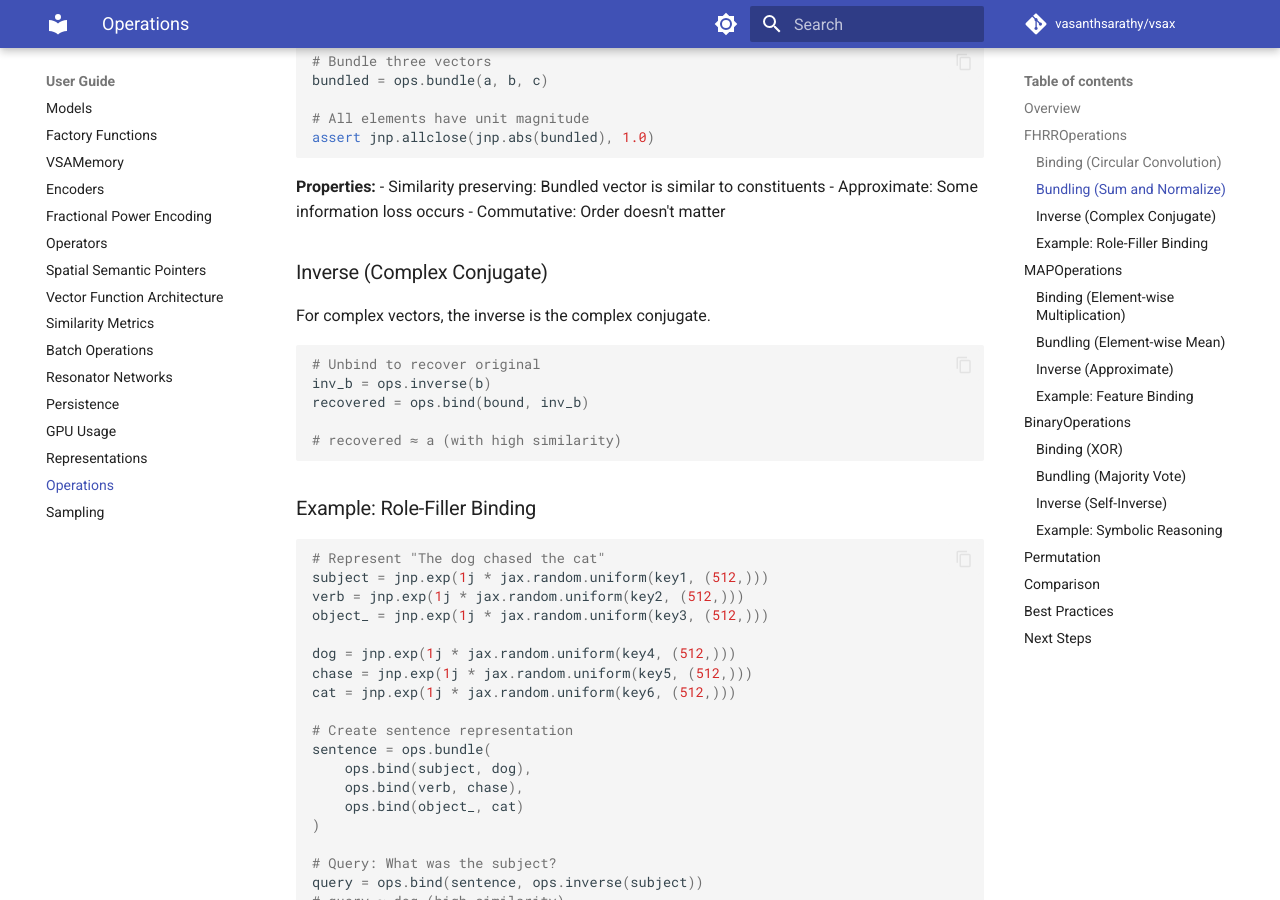
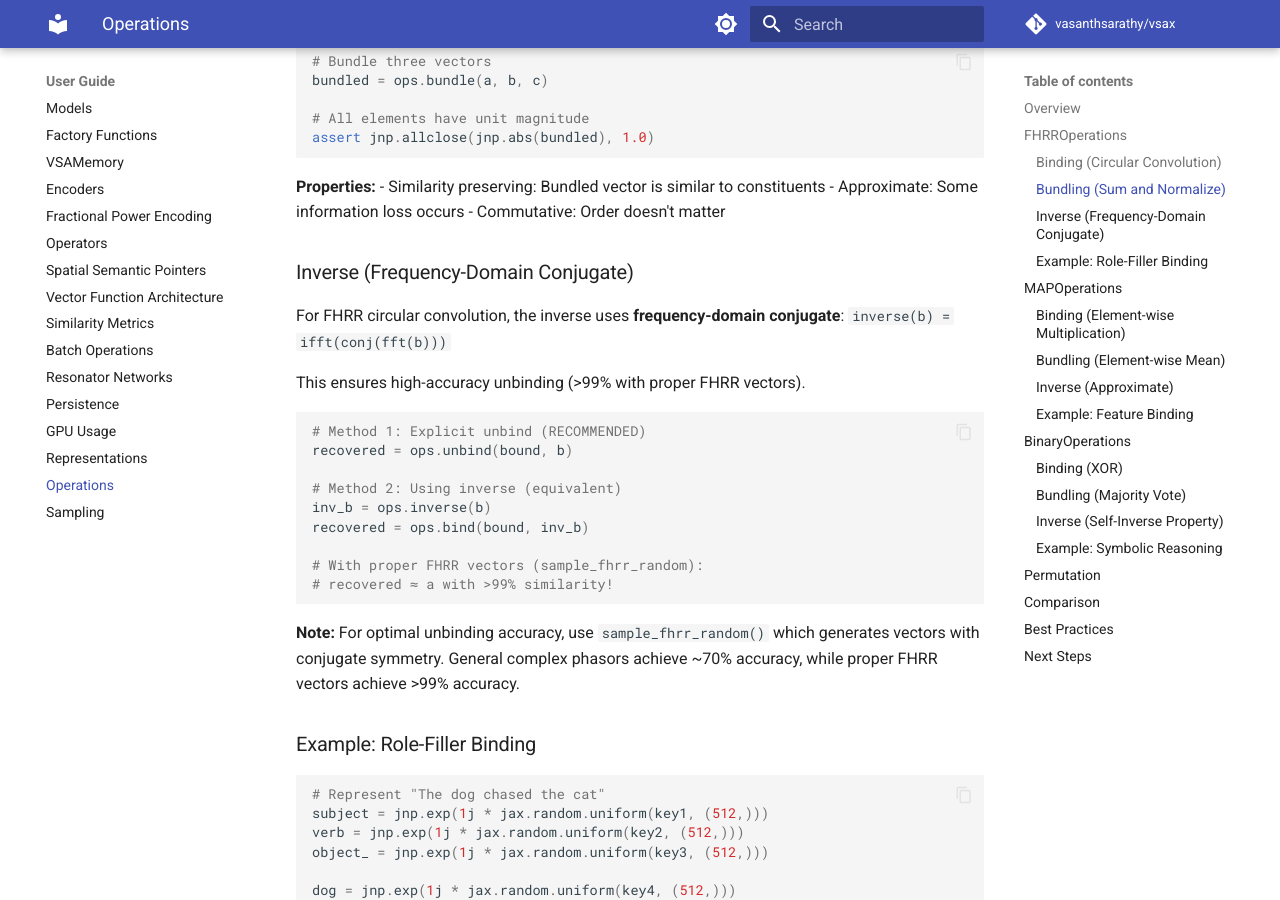
Before and after one commit to vasanthsarathy/vsax, an MkDocs documentation site: the page built from docs/guide/operations.md, in a window 1280 px wide and 900 px high, scrolled down 1324 px. Built offline with MkDocs 1.6.1 and Material for MkDocs 9.7.7, drawn with Linux system fonts in a browser that asks for light colours; comment, search, counter and statistics services are not loaded; the version menu is left out; some of the changed text lies outside the part shown.

Commit message:
docs: Update core documentation for FHRR fixes and unbinding operations
## High-Priority Documentation Updates

Updated the most critical user-facing documentation to reflect the
FHRR mathematical fixes and new unbinding operations.

### CHANGELOG.md
- Added comprehensive [Unreleased] section documenting breaking changes
- Detailed explanation of FHRR inverse fix (>99% unbinding accuracy)
- Added notes about new unbind() method and sample_fhrr_random()
- Migration guidance for users

### README.md
- Updated model descriptions with accurate unbinding metrics
- Added unbind() usage example in quick start
- Updated feature list to mention >99% FHRR accuracy
- Added explicit unbinding to key features list

### docs/index.md
- Added "Explicit Unbinding" feature to main feature list
- Updated test count to 650+ tests
- Added usage note for unbind() in Binary VSA section

### docs/guide/operations.md (Critical Guide)
- **FHRR section**: Explained frequency-domain conjugate mathematics
- Added unbind() method as recommended approach
- Documented >99% accuracy with sample_fhrr_random()
- **MAP section**: Updated with unbind() method, noted ~30-40% accuracy
- **Binary section**: Explained self-inverse property thoroughly
- All three sections now show both unbind() and inverse() patterns

## Impact
These changes update the most critical user-facing documentation that
developers consult first. Remaining documentation updates (API refs,
examples, tutorials, course materials) will follow.

🤖 Generated with [Claude Code](https://claude.com/claude-code)

Co-Authored-By: Claude Sonnet 4.5 <noreply@anthropic.com>

````diff
--- a/docs/guide/operations.md
+++ b/docs/guide/operations.md
@@ -60,17 +60,28 @@ assert jnp.allclose(jnp.abs(bundled), 1.0)
 - Approximate: Some information loss occurs
 - Commutative: Order doesn't matter
 
-### Inverse (Complex Conjugate)
+### Inverse (Frequency-Domain Conjugate)
 
-For complex vectors, the inverse is the complex conjugate.
+For FHRR circular convolution, the inverse uses **frequency-domain conjugate**:
+`inverse(b) = ifft(conj(fft(b)))`
+
+This ensures high-accuracy unbinding (>99% with proper FHRR vectors).
 
 ```python
-# Unbind to recover original
+# Method 1: Explicit unbind (RECOMMENDED)
+recovered = ops.unbind(bound, b)
+
+# Method 2: Using inverse (equivalent)
 inv_b = ops.inverse(b)
 recovered = ops.bind(bound, inv_b)
 
-# recovered ≈ a (with high similarity)
+# With proper FHRR vectors (sample_fhrr_random):
+# recovered ≈ a with >99% similarity!
 ```
+
+**Note:** For optimal unbinding accuracy, use `sample_fhrr_random()` which generates
+vectors with conjugate symmetry. General complex phasors achieve ~70% accuracy,
+while proper FHRR vectors achieve >99% accuracy.
 
 ### Example: Role-Filler Binding
 
@@ -146,15 +157,19 @@ assert jnp.allclose(bundled, (a + b + c) / 3)
 MAP uses an approximate inverse based on normalization.
 
 ```python
-# Approximate inverse
+# Method 1: Explicit unbind (RECOMMENDED)
+recovered = ops.unbind(bound, b)
+
+# Method 2: Using inverse (equivalent)
 inv_b = ops.inverse(b)
+recovered = ops.bind(bound, inv_b)
 
-# Unbinding is approximate
-recovered = ops.bind(bound, inv_b)
-# recovered ≈ a (but not exact)
+# recovered ≈ a (but not exact, typically ~30% similarity)
 ```
 
-**Note:** MAP unbinding is approximate - use for applications where exact recovery isn't critical.
+**Note:** MAP unbinding is approximate - use for applications where exact recovery
+isn't critical. Typical unbinding similarity is ~30-40%, sufficient for many
+pattern matching and classification tasks.
 
 ### Example: Feature Binding
 
@@ -225,16 +240,28 @@ bundled = ops.bundle(a, b, c)
 
 **Tie Breaking:** For even numbers of vectors, ties default to +1.
 
-### Inverse (Self-Inverse)
+### Inverse (Self-Inverse Property)
 
-XOR is its own inverse, so `inverse(a) = a`.
+XOR is its own inverse, so `inverse(a) = a`. This means unbinding is
+identical to binding for Binary VSA!
 
 ```python
-# Exact unbinding
+# Method 1: Explicit unbind (RECOMMENDED - clearer intent)
+recovered = ops.unbind(bound, b)
+assert jnp.array_equal(recovered, a)  # Exact recovery!
+
+# Method 2: Using inverse (equivalent due to self-inverse)
 inv_b = ops.inverse(b)  # inv_b == b
 recovered = ops.bind(bound, inv_b)
-assert jnp.array_equal(recovered, a)  # Exact recovery!
+assert jnp.array_equal(recovered, a)  # Same result!
+
+# Method 3: Direct binding (works because XOR is self-inverse)
+recovered = ops.bind(bound, b)
+assert jnp.array_equal(recovered, a)  # Also works!
 ```
+
+**Key insight:** For Binary VSA, `unbind(a, b) = bind(a, b) = a XOR b`
+due to XOR's self-inverse property.
 
 ### Example: Symbolic Reasoning
 
````
Also changed, not shown: CHANGELOG.md (+51 -0 lines), README.md (+7 -2 lines), docs/index.md (+4 -2 lines).
